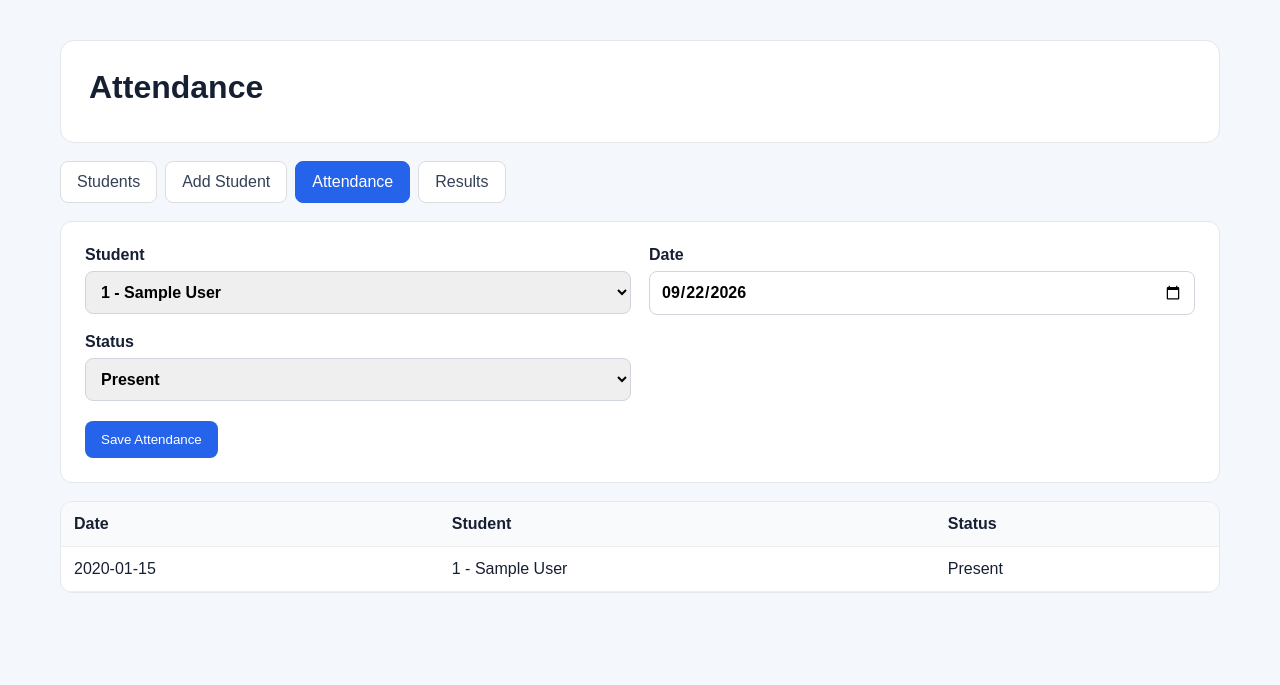
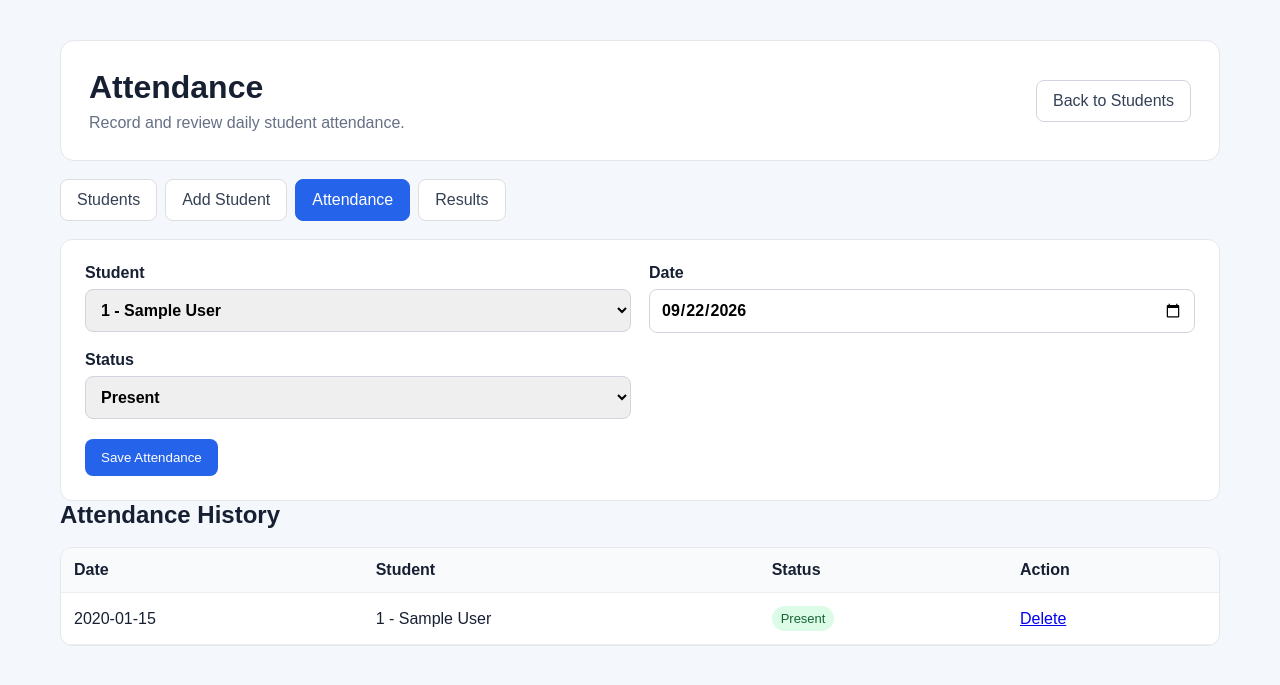
Before and after one commit to mosawermohammadi227-rgb/SutdentManegment, a PHP site: page /attendance.php in a window 1280 px wide. Shown: the top 685 px of the page. Run offline with PHP 8.4, Linux system fonts and the light colour scheme; tables that the repository leaves empty hold one stand-in row (values such as "Sample post").

Commit message:
feat: improve attendance.php

```diff
--- a/attendance.php
+++ b/attendance.php
@@ -1,5 +1,39 @@
 <?php
 require_once 'database.php';
-if($_SERVER['REQUEST_METHOD']==='POST'){ $sid=(int)$_POST['student_id'];$date=$_POST['attendance_date'];$status=$_POST['status'];$s=$conn->prepare("INSERT INTO attendance(student_id,attendance_date,status) VALUES(?,?,?) ON DUPLICATE KEY UPDATE status=VALUES(status)");$s->bind_param("iss",$sid,$date,$status);$s->execute();header('Location:attendance.php');exit;}
-$students=$conn->query("SELECT id,student_id,first_name,last_name FROM students ORDER BY first_name");$records=$conn->query("SELECT a.*,s.student_id,s.first_name,s.last_name FROM attendance a JOIN students s ON s.id=a.student_id ORDER BY attendance_date DESC,a.id DESC");
-?><!DOCTYPE html><html lang="en"><head><meta charset="UTF-8"><meta name="viewport" content="width=device-width,initial-scale=1.0"><title>Attendance</title><link rel="stylesheet" href="style.css"></head><body><div class="container"><header><h1>Attendance</h1></header><nav><a href="index.php">Students</a><a href="add_student.php">Add Student</a><a class="active" href="attendance.php">Attendance</a><a href="results.php">Results</a></nav><form class="form-card" method="post"><div class="form-grid"><label>Student<select name="student_id" required><?php while($s=$students->fetch_assoc()):?><option value="<?=$s['id']?>"><?=htmlspecialchars($s['student_id'].' - '.$s['first_name'].' '.$s['last_name'])?></option><?php endwhile;?></select></label><label>Date<input type="date" name="attendance_date" value="<?=date('Y-m-d')?>" required></label><label>Status<select name="status"><option>Present</option><option>Absent</option></select></label></div><button class="button">Save Attendance</button></form><div class="table-wrap"><table><tr><th>Date</th><th>Student</th><th>Status</th></tr><?php while($r=$records->fetch_assoc()):?><tr><td><?=htmlspecialchars($r['attendance_date'])?></td><td><?=htmlspecialchars($r['student_id'].' - '.$r['first_name'].' '.$r['last_name'])?></td><td><?=htmlspecialchars($r['status'])?></td></tr><?php endwhile;?></table></div></div></body></html>
+
+$error = '';
+if ($_SERVER['REQUEST_METHOD'] === 'POST') {
+    $sid = (int)($_POST['student_id'] ?? 0);
+    $date = $_POST['attendance_date'] ?? '';
+    $status = $_POST['status'] ?? '';
+
+    if ($sid <= 0 || !$date || !in_array($status, ['Present','Absent'], true)) {
+        $error = 'Please enter valid attendance information.';
+    } else {
+        $s = $conn->prepare("INSERT INTO attendance(student_id,attendance_date,status) VALUES(?,?,?) ON DUPLICATE KEY UPDATE status=VALUES(status)");
+        $s->bind_param("iss", $sid, $date, $status);
+        $s->execute();
+        header('Location: attendance.php');
+        exit;
+    }
+}
+
+$students = $conn->query("SELECT id,student_id,first_name,last_name FROM students ORDER BY first_name,last_name");
+$records = $conn->query("SELECT a.*,s.student_id,s.first_name,s.last_name FROM attendance a JOIN students s ON s.id=a.student_id ORDER BY attendance_date DESC,a.id DESC");
+?>
+<!DOCTYPE html>
+<html lang="en"><head><meta charset="UTF-8"><meta name="viewport" content="width=device-width,initial-scale=1.0"><title>Attendance</title><link rel="stylesheet" href="style.css"></head>
+<body><div class="container">
+<header class="hero"><div><h1>Attendance</h1><p>Record and review daily student attendance.</p></div><a class="button secondary" href="index.php">Back to Students</a></header>
+<nav><a href="index.php">Students</a><a href="add_student.php">Add Student</a><a class="active" href="attendance.php">Attendance</a><a href="results.php">Results</a></nav>
+<?php if ($error): ?><div class="error"><?= htmlspecialchars($error) ?></div><?php endif; ?>
+<form class="form-card" method="post"><div class="form-grid">
+<label>Student<select name="student_id" required><?php while($s=$students->fetch_assoc()): ?><option value="<?=$s['id']?>"><?=htmlspecialchars($s['student_id'].' - '.$s['first_name'].' '.$s['last_name'])?></option><?php endwhile; ?></select></label>
+<label>Date<input type="date" name="attendance_date" value="<?=date('Y-m-d')?>" required></label>
+<label>Status<select name="status"><option value="Present">Present</option><option value="Absent">Absent</option></select></label>
+</div><button class="button">Save Attendance</button></form>
+<div class="section-title"><h2>Attendance History</h2></div>
+<div class="table-wrap"><table><thead><tr><th>Date</th><th>Student</th><th>Status</th><th>Action</th></tr></thead><tbody>
+<?php while($r=$records->fetch_assoc()): ?><tr><td><?=htmlspecialchars($r['attendance_date'])?></td><td><?=htmlspecialchars($r['student_id'].' - '.$r['first_name'].' '.$r['last_name'])?></td><td><span class="badge <?=strtolower($r['status'])?>"><?=htmlspecialchars($r['status'])?></span></td><td><a href="delete_attendance.php?id=<?=$r['id']?>" onclick="return confirm('Delete this attendance record?')">Delete</a></td></tr><?php endwhile; ?>
+<?php if($records->num_rows===0): ?><tr><td colspan="4" class="empty">No attendance records yet.</td></tr><?php endif; ?>
+</tbody></table></div></div></body></html>
```
